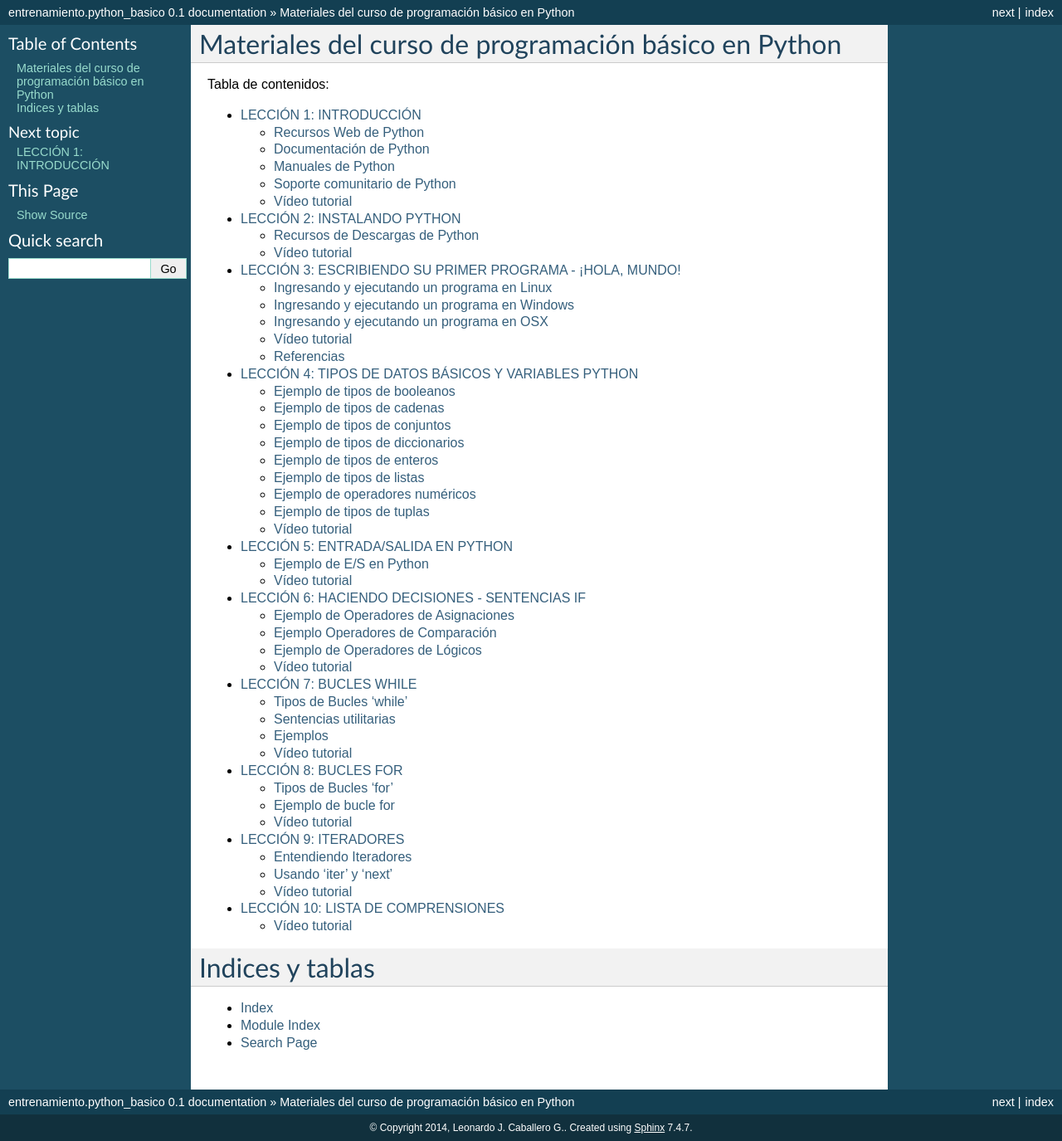
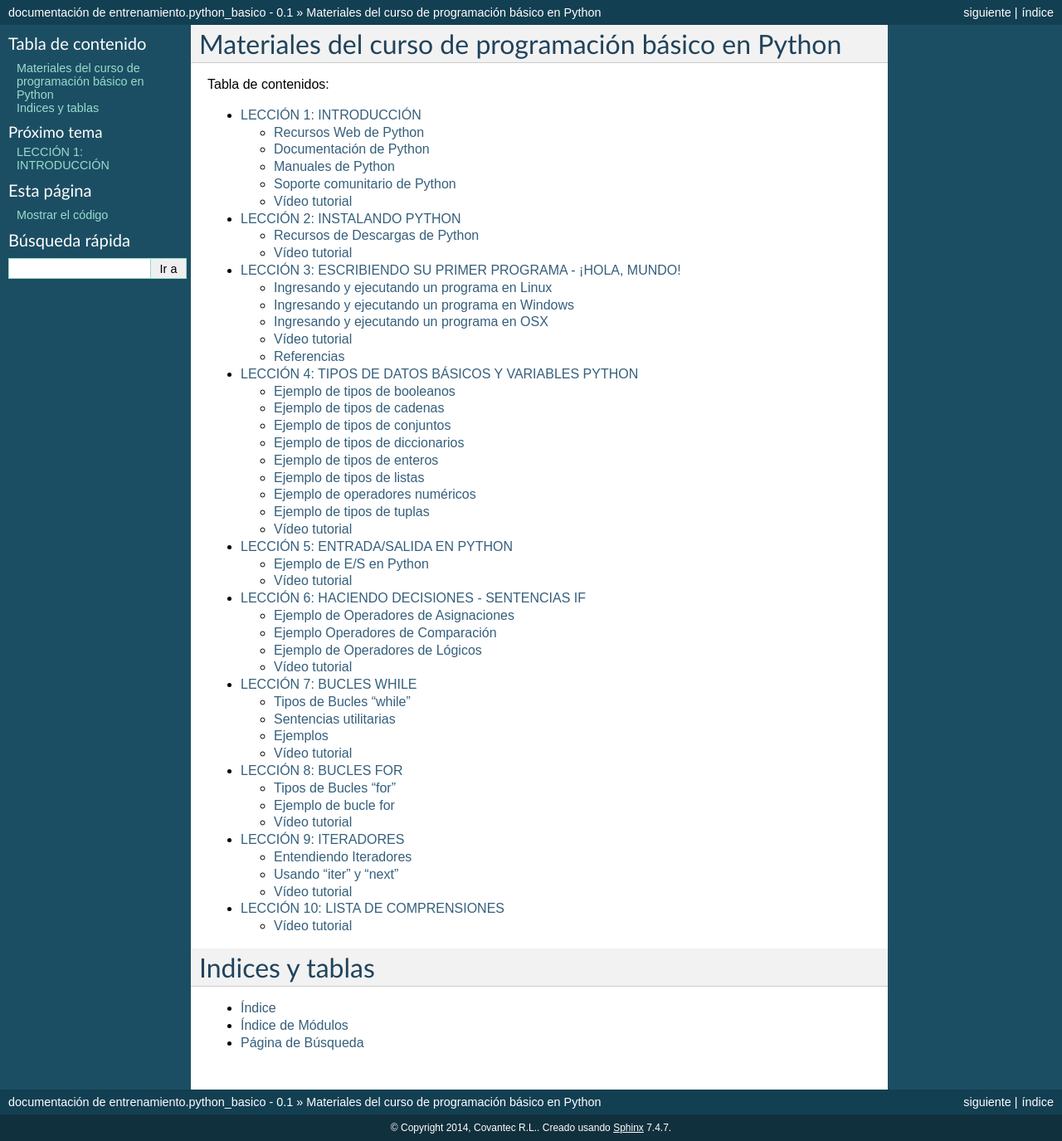
Before and after one commit to macagua/entrenamiento.python_basico, a Sphinx documentation site: the page built from source/index.rst, in a window 1280 px wide. Shown: the whole page at 83% size. Built offline with Sphinx 7.4.7, drawn with Linux system fonts in a browser that asks for light colours; pages that are not in the unit, such as notebooks, are missing from menus.

```diff
--- a/source/conf.py
+++ b/source/conf.py
@@ -41,7 +41,7 @@ master_doc = 'index'
 
 # General information about the project.
 project = u'entrenamiento.python_basico'
-copyright = u'2014, Leonardo J. Caballero G.'
+copyright = u'2014, Covantec R.L.'
 
 # The version info for the project you're documenting, acts as replacement for
 # |version| and |release|, also used in various other places throughout the
@@ -55,6 +55,7 @@ release = '0.1'
 # The language for content autogenerated by Sphinx. Refer to documentation
 # for a list of supported languages.
 #language = None
+language = 'es'
 
 # There are two options for replacing |today|: either, you set today to some
 # non-false value, then it is used:
@@ -183,8 +184,8 @@ latex_elements = {
 # Grouping the document tree into LaTeX files. List of tuples
 # (source start file, target name, title, author, documentclass [howto/manual]).
 latex_documents = [
-  ('index', 'entrenamientopython_basico.tex', u'entrenamiento.python\\_basico Documentation',
-   u'Leonardo J. Caballero G.', 'manual'),
+  ('index', 'entrenamientopython_basico.tex', u'Materiales del curso de programación básico en Python',
+   u'Covantec R.L.', 'manual'),
 ]
 
 # The name of an image file (relative to this directory) to place at the top of
@@ -212,10 +213,10 @@ latex_documents = [
 
 # One entry per manual page. List of tuples
 # (source start file, name, description, authors, manual section).
-man_pages = [
-    ('index', 'entrenamientopython_basico', u'entrenamiento.python_basico Documentation',
-     [u'Leonardo J. Caballero G.'], 1)
-]
+#man_pages = [
+#    ('index', 'entrenamientopython_basico', u'Materiales del curso de programación básico en Python',
+#     [u'Leonardo J. Caballero G.'], 1)
+#]
 
 # If true, show URL addresses after external links.
 #man_show_urls = False
@@ -227,7 +228,7 @@ man_pages = [
 # (source start file, target name, title, author,
 #  dir menu entry, description, category)
 texinfo_documents = [
-  ('index', 'entrenamientopython_basico', u'entrenamiento.python_basico Documentation',
+  ('index', 'entrenamientopython_basico', u'Materiales del curso de programación básico en Python',
    u'Leonardo J. Caballero G.', 'entrenamientopython_basico', 'One line description of project.',
    'Miscellaneous'),
 ]
@@ -245,9 +246,9 @@ texinfo_documents = [
 # -- Options for Epub output ---------------------------------------------------
 
 # Bibliographic Dublin Core info.
-epub_title = u'entrenamiento.python_basico'
+epub_title = u'Materiales del curso de programación básico en Python'
 epub_author = u'Leonardo J. Caballero G.'
-epub_publisher = u'Leonardo J. Caballero G.'
+epub_publisher = u'Covantec R.L.'
 epub_copyright = u'2014, Leonardo J. Caballero G.'
 
 # The language of the text. It defaults to the language option
```
